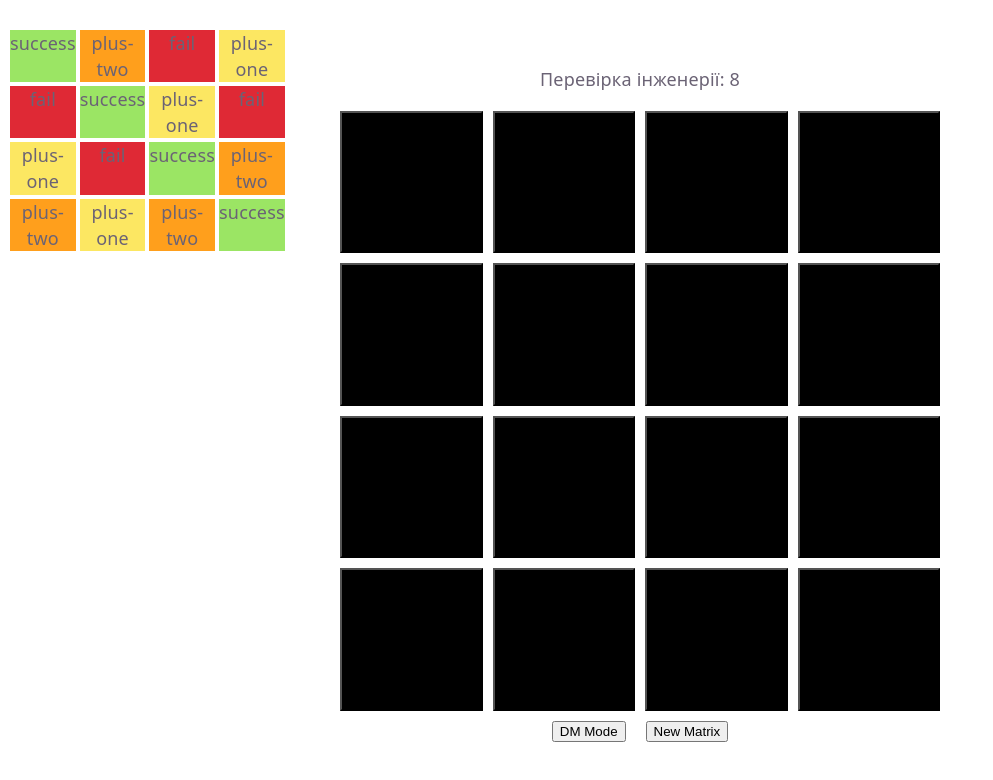
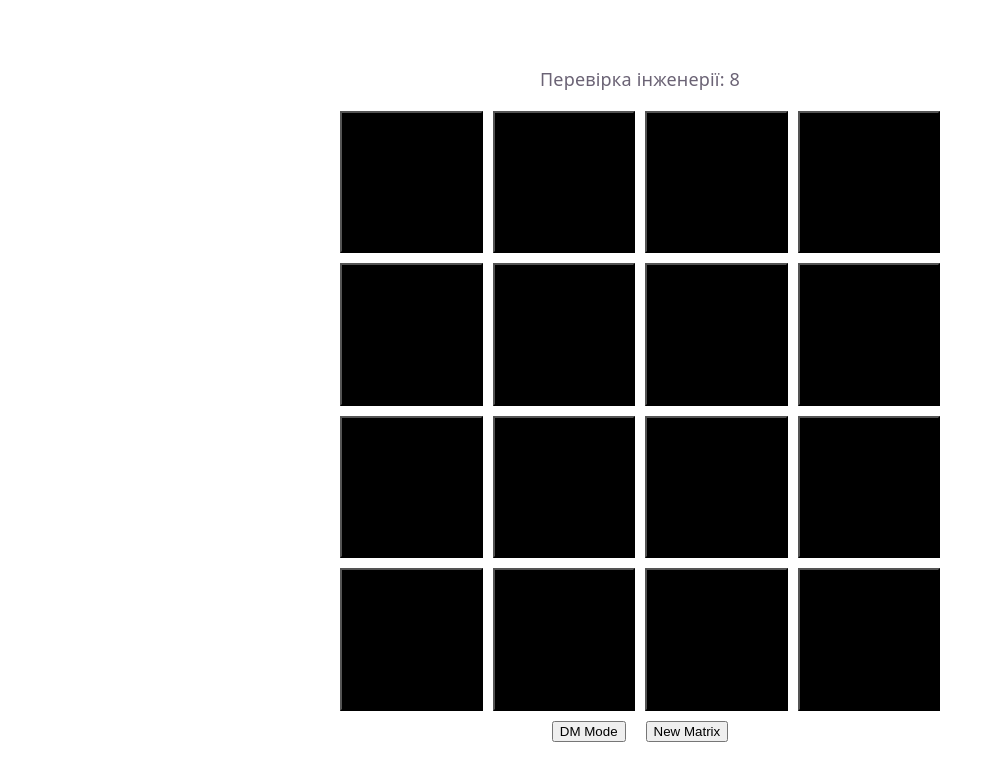
Before and after one commit to ArchiChikenLeg/great_brenayorr_riddles, a React (Vite) app: page / in a window 1280 px wide. Shown: the top 780 px of the page, without its empty margins (0-993 px from the left). Built offline with nearby package versions, Linux system fonts and the light colour scheme.

Commit message:
DM mode is off by default

```diff
--- a/src/App.jsx
+++ b/src/App.jsx
@@ -34,7 +34,7 @@ const handleClick = (row, col) => {
     setIngeneeringCheck(ingeneeringCheck+2);
 };
 
-const [isDMMode, setIsDMMode] = useState(true); // можеш поки true для тесту
+const [isDMMode, setIsDMMode] = useState(false);
 
 function shuffle(array) {
   return array
```
